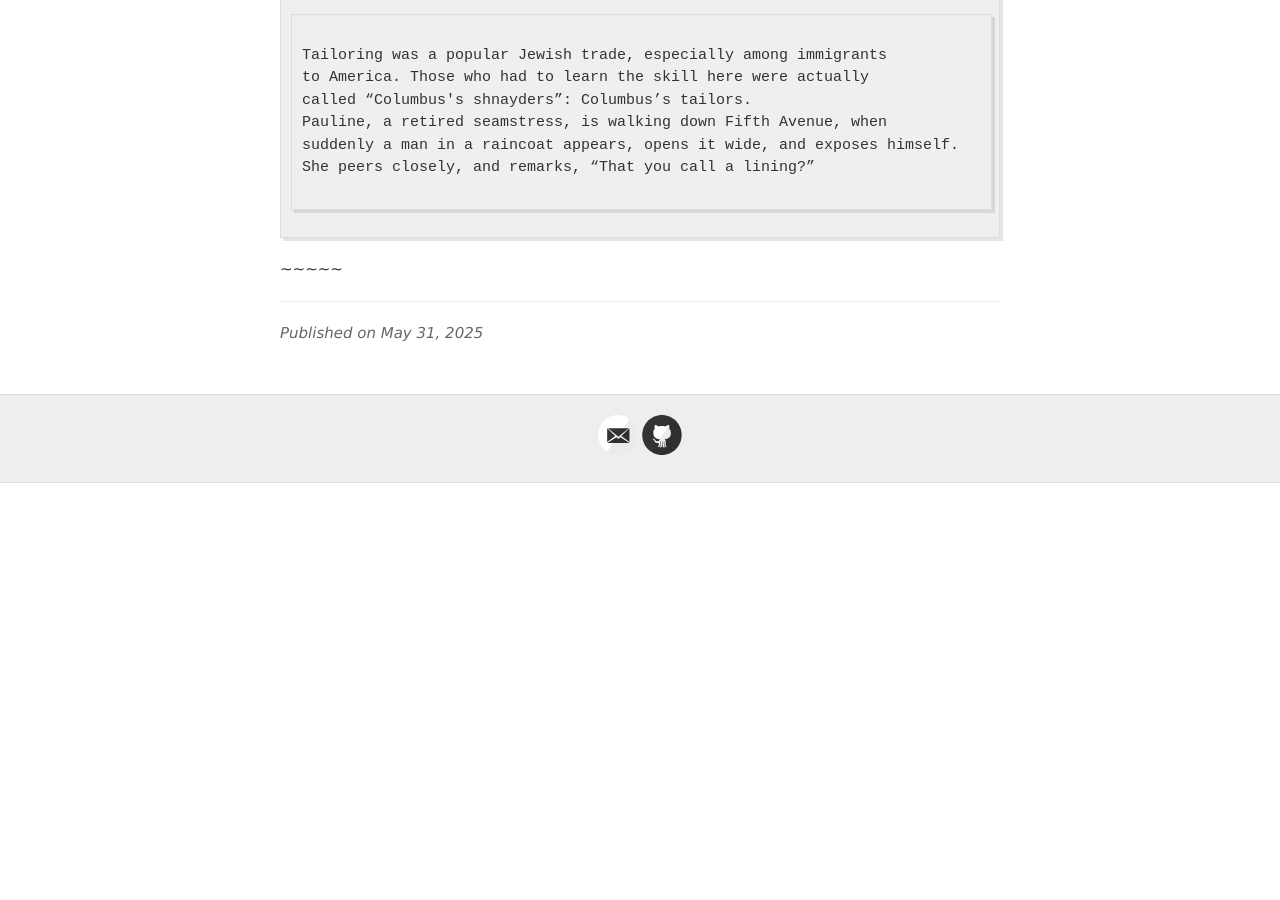
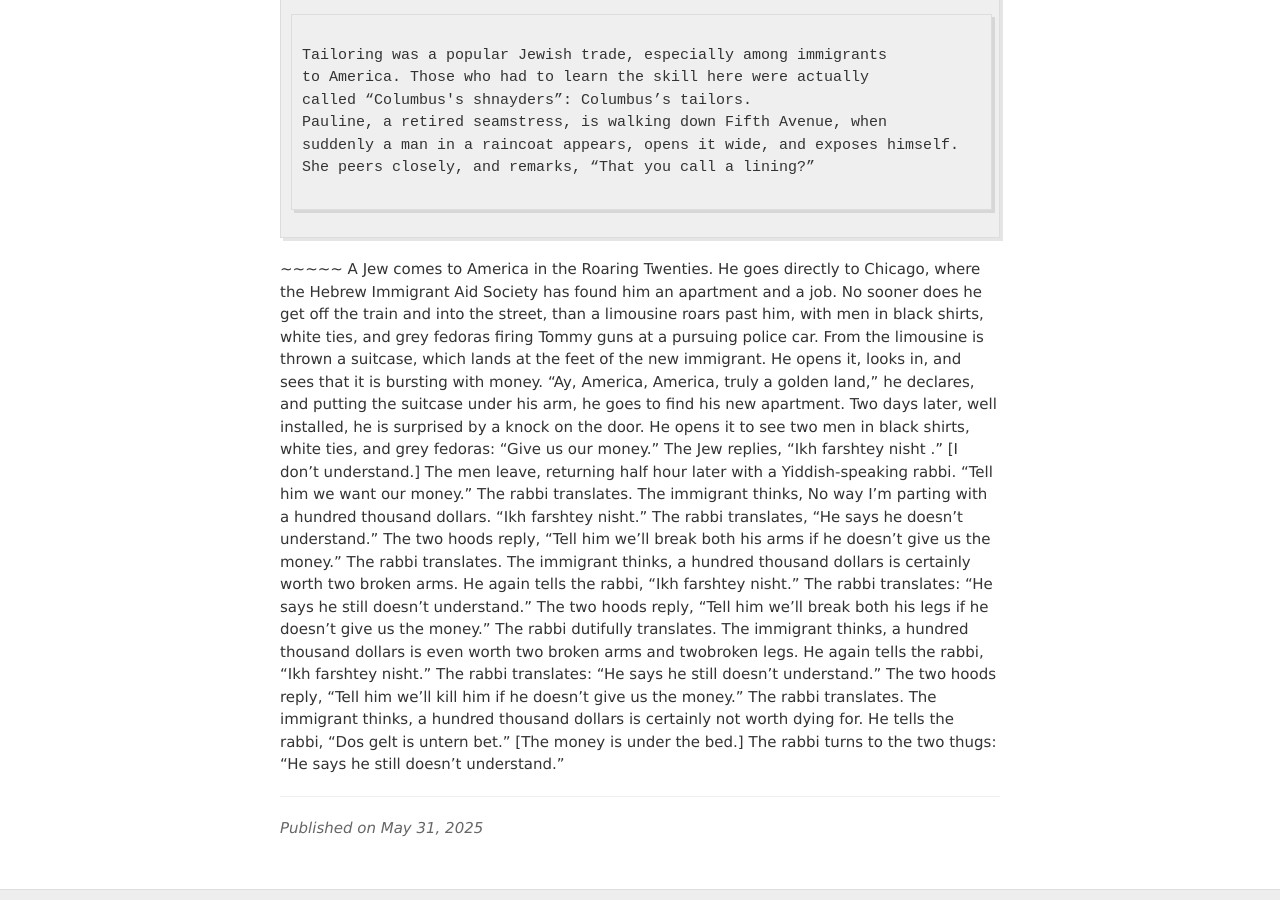
Before and after one commit to jvmallow/jvmallow.github.io, a Jekyll site: the page built from _posts/2025-05-31-Jewish_Humor.md, in a window 1280 px wide and 900 px high, scrolled down 12176 px. Built offline with Jekyll 4.4.1, drawn with Linux system fonts in a browser that asks for light colours; a script that is not in the unit is left out; before the commit the page ends 12659 px from its top, so only the background shows below that.

Commit message:
Update 2025-05-31-Jewish_Humor.md

```diff
--- a/_posts/2025-05-31-Jewish_Humor.md
+++ b/_posts/2025-05-31-Jewish_Humor.md
@@ -488,3 +488,38 @@ She peers closely, and remarks, “That you call a lining?”
 
 ~~~~~
 ~~~~~
+A Jew comes to America in the Roaring Twenties. He goes directly to Chicago,
+where the Hebrew Immigrant Aid Society has found him an apartment and a job.
+No sooner does he get off the train and into the street, than a limousine
+ roars past him, with men in black shirts, white ties, and grey fedoras
+ firing Tommy guns at a pursuing police car. From the limousine is thrown
+ a suitcase, which lands at the feet of the new immigrant. He opens it,
+looks in, and sees that it is bursting with money.
+“Ay, America, America, truly a golden land,” he declares, and putting
+ the suitcase under his arm, he goes to find his new apartment.
+Two days later, well installed, he is surprised by a knock on the door.
+ He opens it to see two men in black shirts, white ties,
+and grey fedoras: “Give us our money.”
+The Jew replies, “Ikh farshtey nisht .” [I don’t understand.]
+The men leave, returning half hour later with a Yiddish-speaking rabbi.
+“Tell him we want our money.” The rabbi translates.
+The immigrant thinks, No way I’m parting with a hundred thousand dollars.
+“Ikh farshtey nisht.”
+The rabbi translates, “He says he doesn’t understand.”
+The two hoods reply, “Tell him we’ll break both his arms if he doesn’t
+give us the money.” The rabbi translates.
+The immigrant thinks, a hundred thousand dollars is certainly worth
+two broken arms. He again tells the rabbi, “Ikh farshtey nisht.”
+The rabbi translates: “He says he still doesn’t understand.”
+The two hoods reply, “Tell him we’ll break both his legs
+if he doesn’t give us the money.” The rabbi dutifully translates.
+The immigrant thinks, a hundred thousand dollars is even worth
+two broken arms and twobroken legs. He again tells the rabbi,
+“Ikh farshtey nisht.”
+The rabbi translates: “He says he still doesn’t understand.”
+The two hoods reply, “Tell him we’ll kill him if he doesn’t
+give us the money.” The rabbi translates.
+The immigrant thinks, a hundred thousand dollars is certainly
+not worth dying for. He tells the rabbi, “Dos gelt is untern bet.”
+[The money is under the bed.]
+The rabbi turns to the two thugs: “He says he still doesn’t understand.”
```
